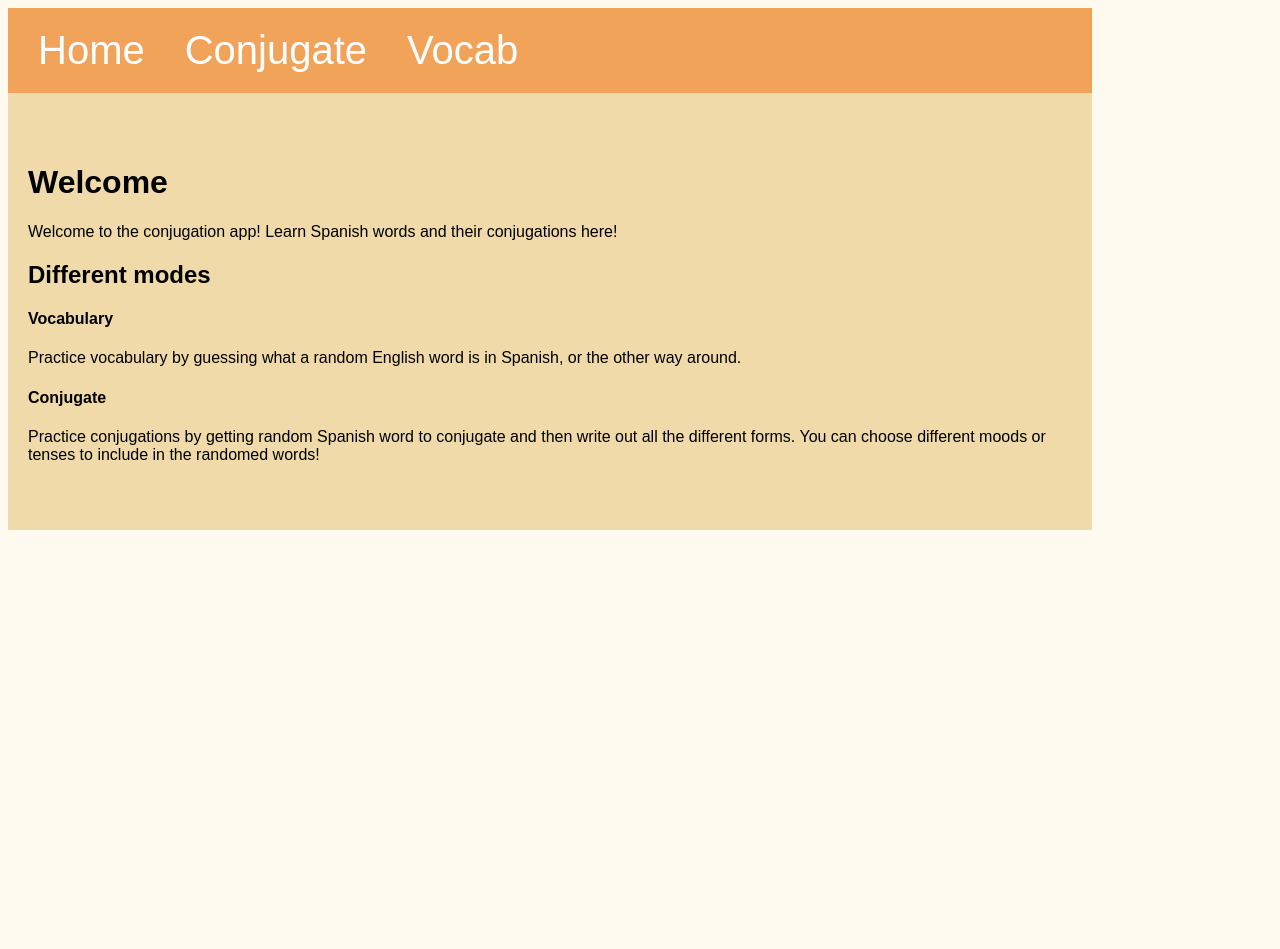
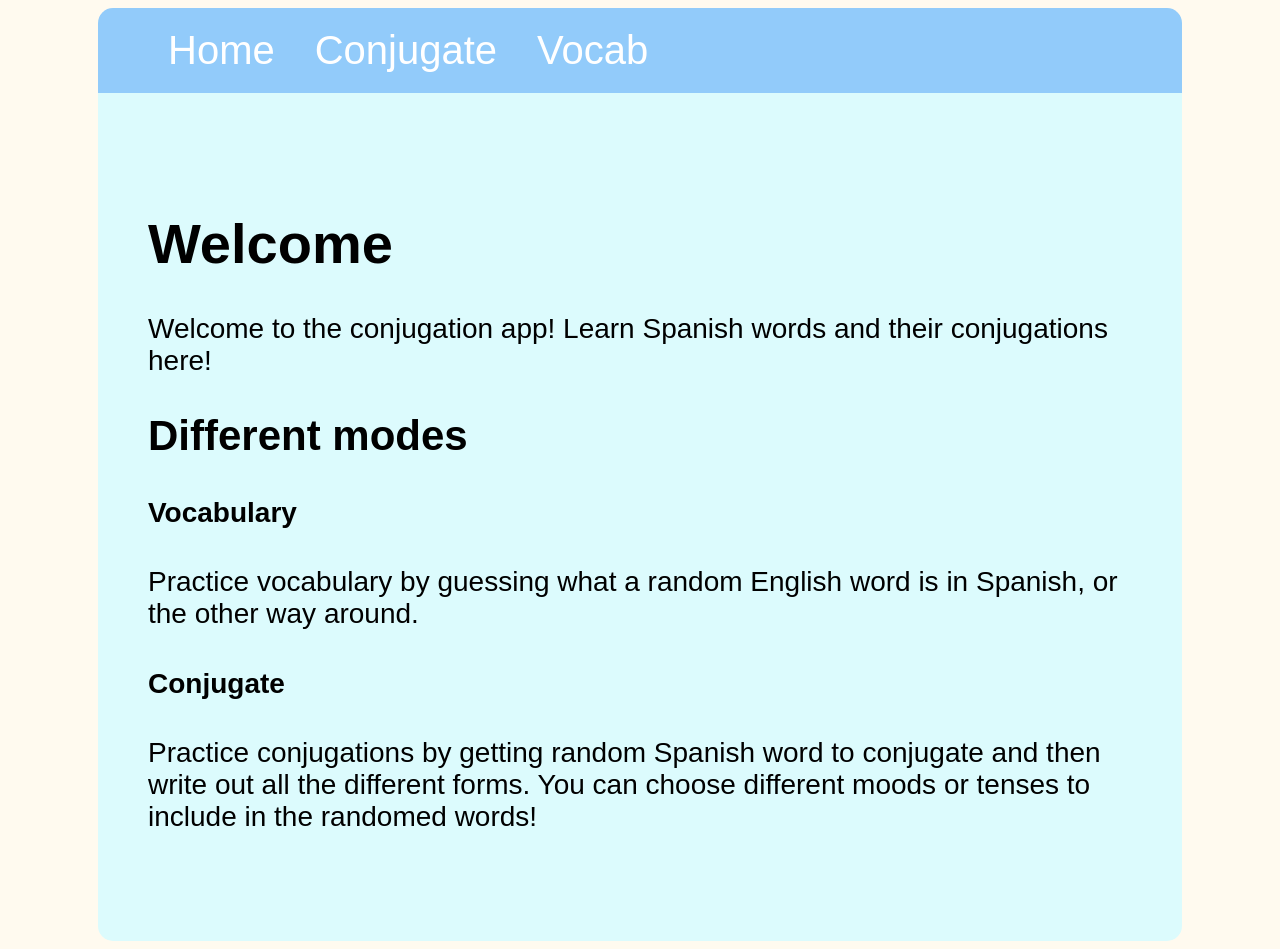
Before and after one commit to ShootingStar91/taivuttaja, a React (Create React App) app in the folder frontend/: page / in a window 1280 px wide. Before the commit the page ends 800 px from the top, so only its background shows below. Built offline with nearby package versions, Linux system fonts and the light colour scheme.

Commit message:
Vocab random word mode working

```diff
--- a/frontend/src/App.css
+++ b/frontend/src/App.css
@@ -2,20 +2,21 @@ html {
   max-width: 1100px;
   background-color: rgb(255, 250, 239);
   font-family: sans-serif;
+  margin: 0 auto;
 
 }
 
 .navbar {
-  padding: 20px 10px;
-  background-color: rgb(241, 163, 89);
+  padding: 20px 50px;
+  background-color: rgb(146, 203, 250);
+  border-radius: 15px 15px 0px 0px;
 }
 
 .navbarLink {
-  color: rgb(235, 49, 49);
+  color: rgb(255, 173, 80);
   font-size: 40px;
   text-decoration: none;
 }
-
 
 .navbarLink {
   padding: 20px;
@@ -24,6 +25,30 @@ html {
 }
 
 .mainArea {
-  padding: 50px 20px;
-  background-color: rgb(240, 218, 170);
+  padding: 80px 50px;
+  background-color: rgb(220, 251, 253);
+  border-radius: 0px 0px 15px 15px;
+  font-size: 28px;
 }
+
+input[type=text], select {
+ /* css 3 */
+ border-radius: 5px;
+ /* mozilla */
+ -moz-border-radius: 5px;
+ /* webkit */
+ -webkit-border-radius: 5px;
+ border: 0px;
+ height: 35px;
+ width: 350px;
+ padding-left: 10px;
+}
+
+button {
+  width: 365px;
+  background-color:rgb(255, 187, 39);
+  padding: 5px 15px 10px 15px;
+  height: 40px;
+  text-align: center;
+  font-size: 25px;
+}
--- a/frontend/src/App.tsx
+++ b/frontend/src/App.tsx
@@ -7,6 +7,7 @@ import { BrowserRouter, Routes, Route, Link } from 'react-router-dom';
 
 const App = () => {
   return (
+    <div className="mainDiv">
       <BrowserRouter>
           <div className="navbar">
             <Link className="navbarLink" to="/">Home</Link>
@@ -21,6 +22,7 @@ const App = () => {
         </Routes>
         </div>
       </BrowserRouter>
+    </div>
   );
 };
 
--- a/frontend/src/components/VocabPage/index.tsx
+++ b/frontend/src/components/VocabPage/index.tsx
@@ -1,12 +1,16 @@
-import React, { useEffect, useState } from 'react';
+import React, { FormEvent, useEffect, useState } from 'react';
 import { wordService } from '../../services/words';
 import { Word } from '../../types';
 
 export const VocabPage = () => {
 
   const [word, setWord] = useState<Word | null>(null);
+  const [currentTry, setCurrentTry] = useState<string>("");
 
   useEffect(() => {
+    getWord();
+  }, []);
+
   const getWord = () => {
     // eslint-disable-next-line @typescript-eslint/no-unsafe-call
     wordService.getRandomWord().then((response) => {
@@ -15,8 +19,25 @@ export const VocabPage = () => {
       setWord(response);
     }).catch(error => console.log(error));
   };
+
+  const onTry = (event: FormEvent) => {
+    event.preventDefault();
+    console.log('Current try' + currentTry);
+    if (word) console.log(word.infinitive);
+    if (word && currentTry === word.infinitive) {
       getWord();
-  }, []);
+      setCurrentTry("");
+    } else {
+      console.log("wrong");
+    }
+  };
+
+  const handleChange = (event: FormEvent<HTMLInputElement>) => {
+    const value = event.currentTarget.value;
+    if (value !== null) {
+      setCurrentTry(value);
+    }
+  };
 
   if (word === null) {
     return <div>Loading...</div>;
@@ -27,9 +48,12 @@ export const VocabPage = () => {
       <p>
         {word.infinitive_english}
       </p>
-      <p>
-        {word.infinitive}
-      </p>
+      <div>
+        <form onSubmit={onTry}>
+          <p><input type='text' onChange={handleChange} value={currentTry} /></p>
+          <p><button type='submit'>Try</button></p>
+        </form>
+      </div>
     </div>
   );
 };
```
Also changed, not shown: frontend/src/components/IndexPage/index.tsx (line endings or trailing spaces), 1 other file (tests, documents, lock files or other folders). Lines whose indentation alone changed are shown as unchanged.
